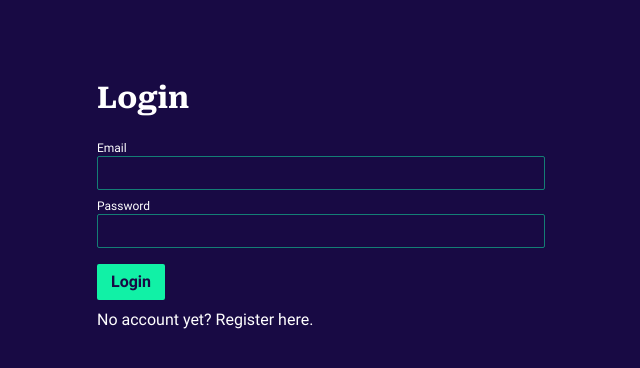
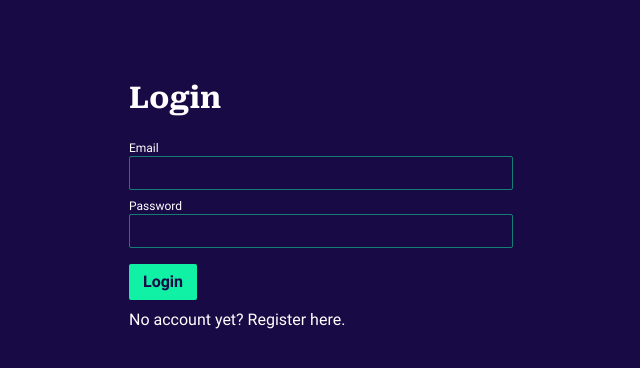
Before and after one commit to carlobeckmann2602/portfolio-tracker, a Next.js app in the folder web/: page /login in a window 1280 px wide. Shown: the top 368 px of the page, without its empty margins (319-959 px from the left). Built offline with nearby package versions, Linux system fonts and the light colour scheme.

Commit message:
Decrease max layout width

```diff
--- a/web/components/center-section.tsx
+++ b/web/components/center-section.tsx
@@ -5,5 +5,5 @@ import React from "react";
  * using sensible values for horizontal padding and max width.
  */
 export function CenterSection({ children }: React.PropsWithChildren) {
-  return <div className="mx-auto px-6 box-content max-w-md">{children}</div>;
+  return <div className="mx-auto px-6 box-content max-w-sm">{children}</div>;
 }
```
